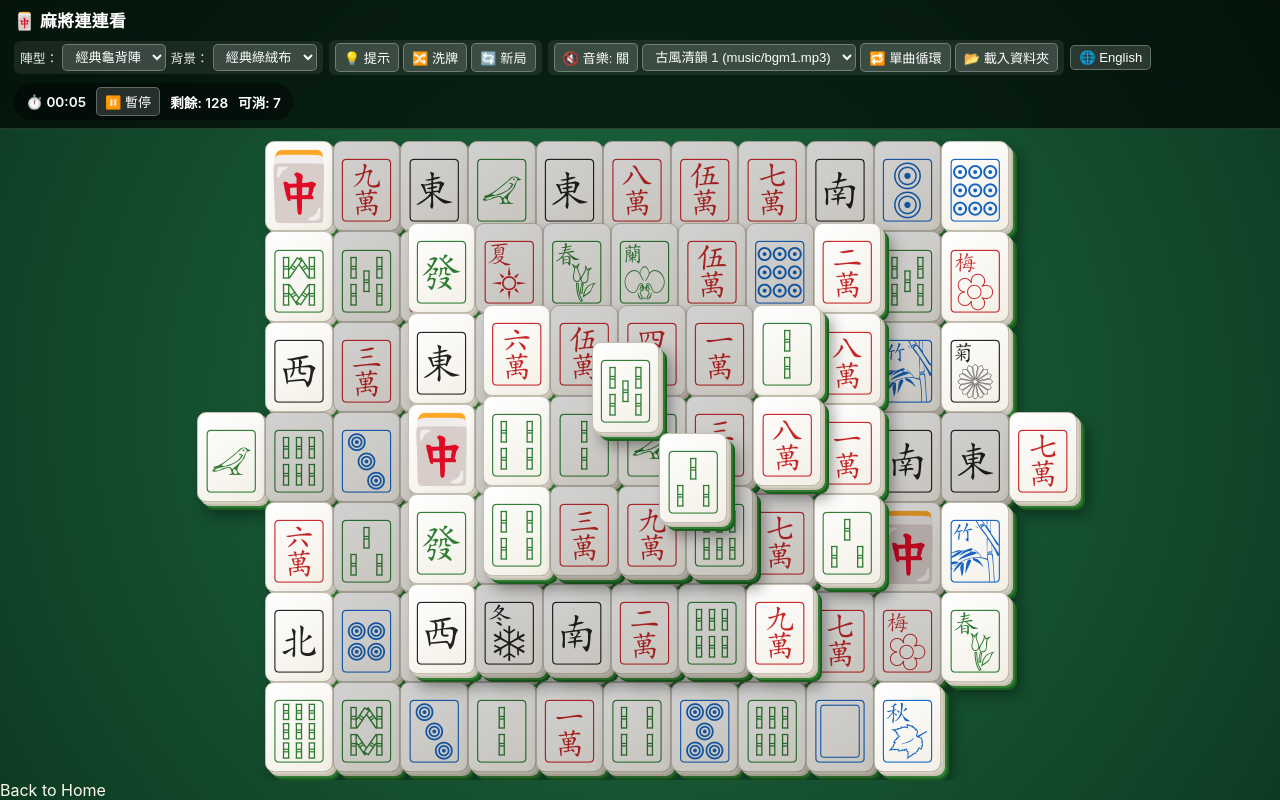
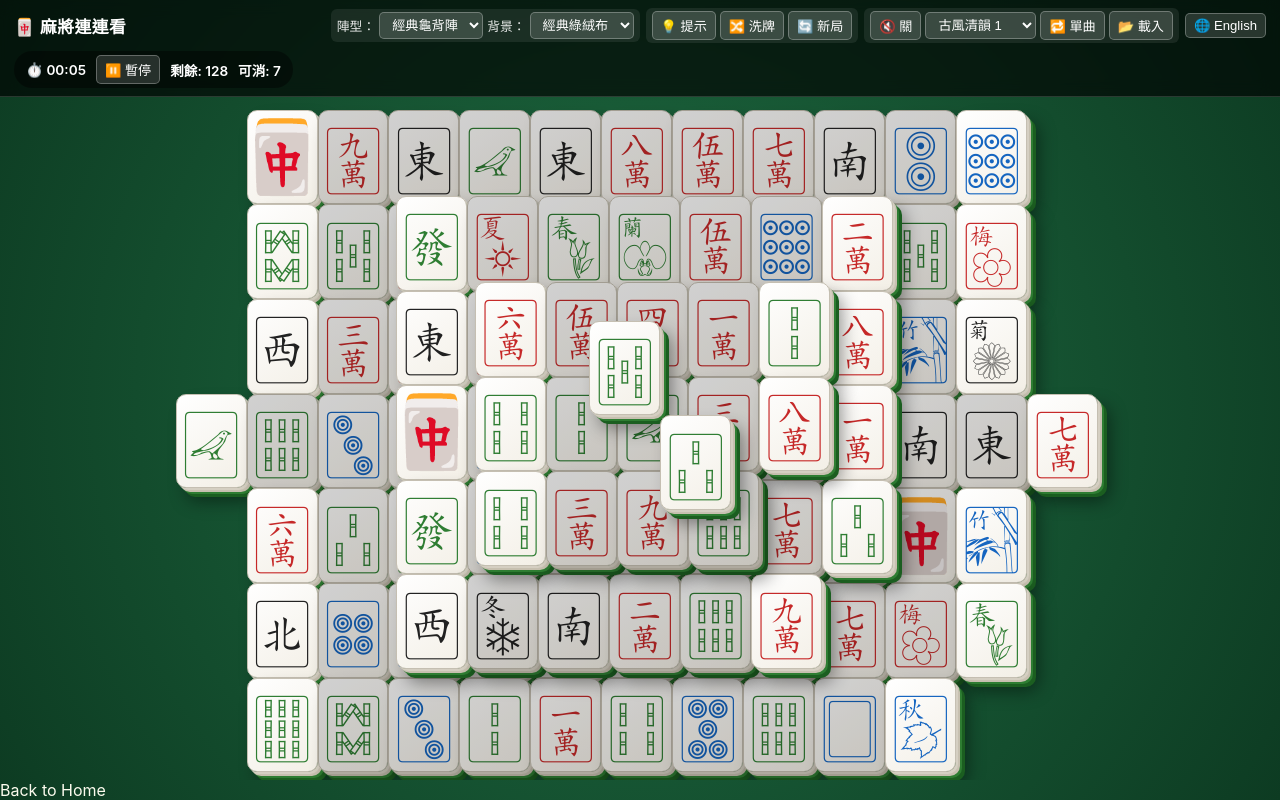
Before and after one commit to zero-heaven/relaxgame, a plain HTML site: page mahjong-solitaire-music.html in a window 1280 px wide. Drawn offline with Linux system fonts and the light colour scheme.

Commit message:
Add files via upload

```diff
--- a/mahjong-solitaire-music.html
+++ b/mahjong-solitaire-music.html
@@ -333,10 +333,10 @@ a {cursor:hand}
 //    你也可以直接修改下方的檔名與顯示名稱
 // =========================================================================
 const DEFAULT_MUSIC_LIST = [
-  { titleZh: "古風清韻 1 (music/bgm1.mp3)", titleEn: "Classic Melody 1 (music/bgm1.mp3)", src: "music/bgm1.mp3", isSynth: false },
-  { titleZh: "竹林聽風 2 (music/bgm2.mp3)", titleEn: "Bamboo Breeze 2 (music/bgm2.mp3)", src: "music/bgm2.mp3", isSynth: false },
-  { titleZh: "月夜雅集 3 (music/bgm3.mp3)", titleEn: "Moonlight Serenity 3 (music/bgm3.mp3)", src: "music/bgm3.mp3", isSynth: false },
-  { titleZh: "✨ 內建五聲音階合成樂", titleEn: "✨ Built-in Pentatonic Synth", src: "", isSynth: true }
+  { titleZh: "古風清韻 1", titleEn: "Classic Melody 1", src: "music/bgm1.mp3", isSynth: false },
+  { titleZh: "竹林聽風 2", titleEn: "Bamboo Breeze 2", src: "music/bgm2.mp3", isSynth: false },
+  { titleZh: "月夜雅集 3", titleEn: "Moonlight 3", src: "music/bgm3.mp3", isSynth: false },
+  { titleZh: "✨ 內建五聲", titleEn: "✨ Built-in Synth", src: "", isSynth: true }
 ];
 
 // =========================================================================
@@ -353,11 +353,11 @@ const I18N = {
     resume: "▶️ 繼續",
     newGame: "🔄 新局",
     langBtn: "🌐 English",
-    bgmOn: "🔊 音樂: 開",
-    bgmOff: "🔇 音樂: 關",
-    modeLoop: "🔁 單曲循環",
-    modeRandom: "🔀 隨機播放",
-    loadFolder: "📂 載入資料夾",
+    bgmOn: "🔊 開",
+    bgmOff: "🔇 關",
+    modeLoop: "🔁 單曲",
+    modeRandom: "🔀 隨機",
+    loadFolder: "📂 載入",
     tiles: "剩餘",
     moves: "可消",
     pauseTitle: "⏸️ 遊戲已暫停",
@@ -400,11 +400,11 @@ const I18N = {
     resume: "▶️ Resume",
     newGame: "🔄 New",
     langBtn: "🌐 繁體中文",
-    bgmOn: "🔊 Music: ON",
-    bgmOff: "🔇 Music: OFF",
-    modeLoop: "🔁 Loop Track",
-    modeRandom: "🔀 Shuffle Play",
-    loadFolder: "📂 Music Folder",
+    bgmOn: "🔊 ON",
+    bgmOff: "🔇 OFF",
+    modeLoop: "🔁 Loop",
+    modeRandom: "🔀 Shuffle",
+    loadFolder: "📂 Music",
     tiles: "Tiles",
     moves: "Pairs",
     pauseTitle: "⏸️ Game Paused",
```
